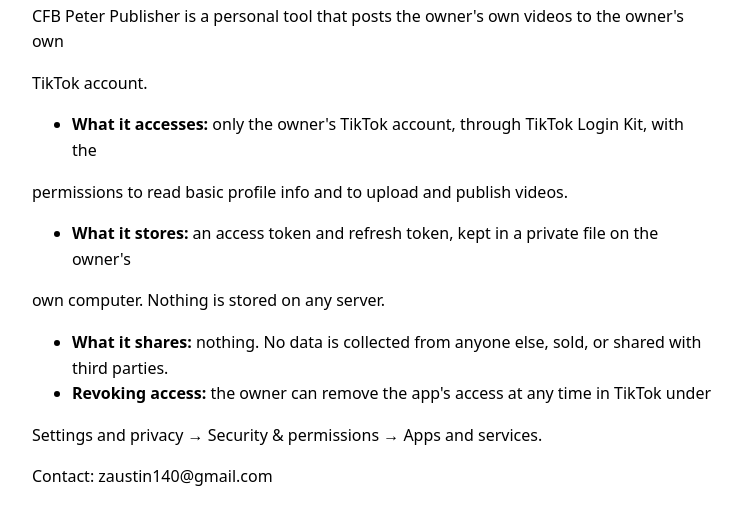
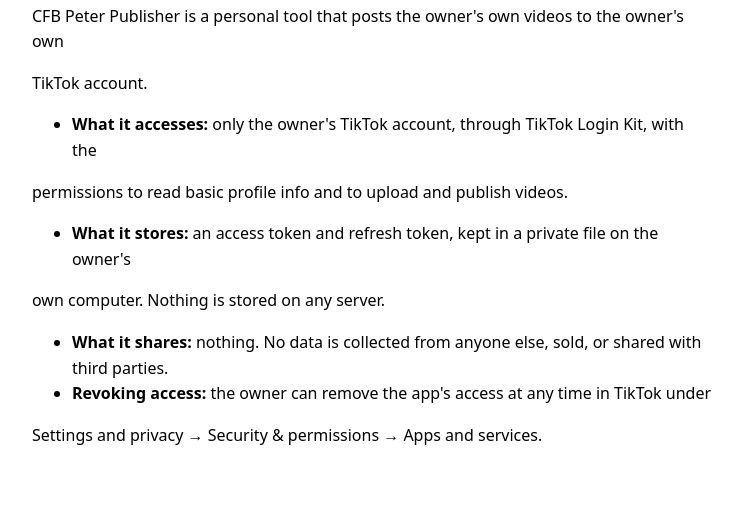
Before and after one commit to zachaustin01/cfb-peter-legal, a plain HTML site: page privacy/index.html in a window 1280 px wide. Shown: the part 101-626 px from the top of the page, without its empty margins (268-1010 px from the left). Drawn offline with Linux system fonts and the light colour scheme.

Commit message:
Remove contact line from legal pages

```diff
--- a/privacy/index.html
+++ b/privacy/index.html
@@ -14,4 +14,4 @@
 <li><strong>Revoking access:</strong> the owner can remove the app&#x27;s access at any time in TikTok under</li>
 </ul>
 <p>  Settings and privacy → Security &amp; permissions → Apps and services.</p>
-<p>Contact: zaustin140@gmail.com</p></body></html>
+</body></html>
```
Also changed, not shown: terms/index.html (+1 -1 lines).
